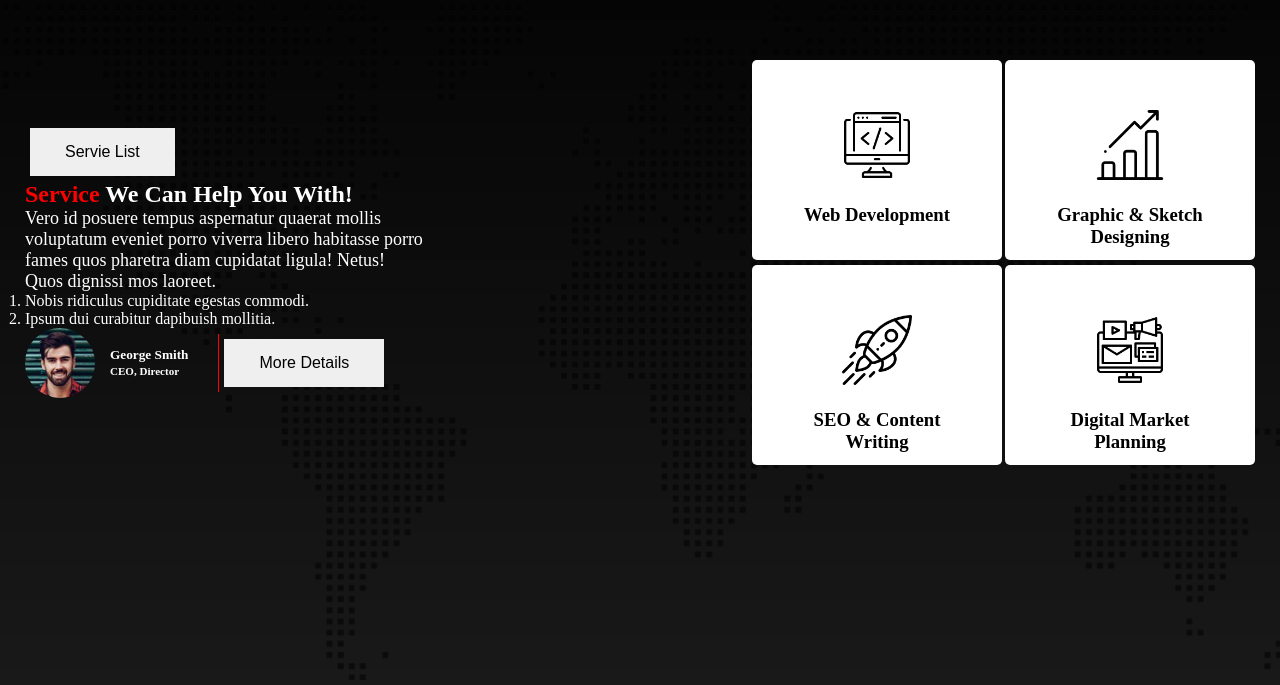
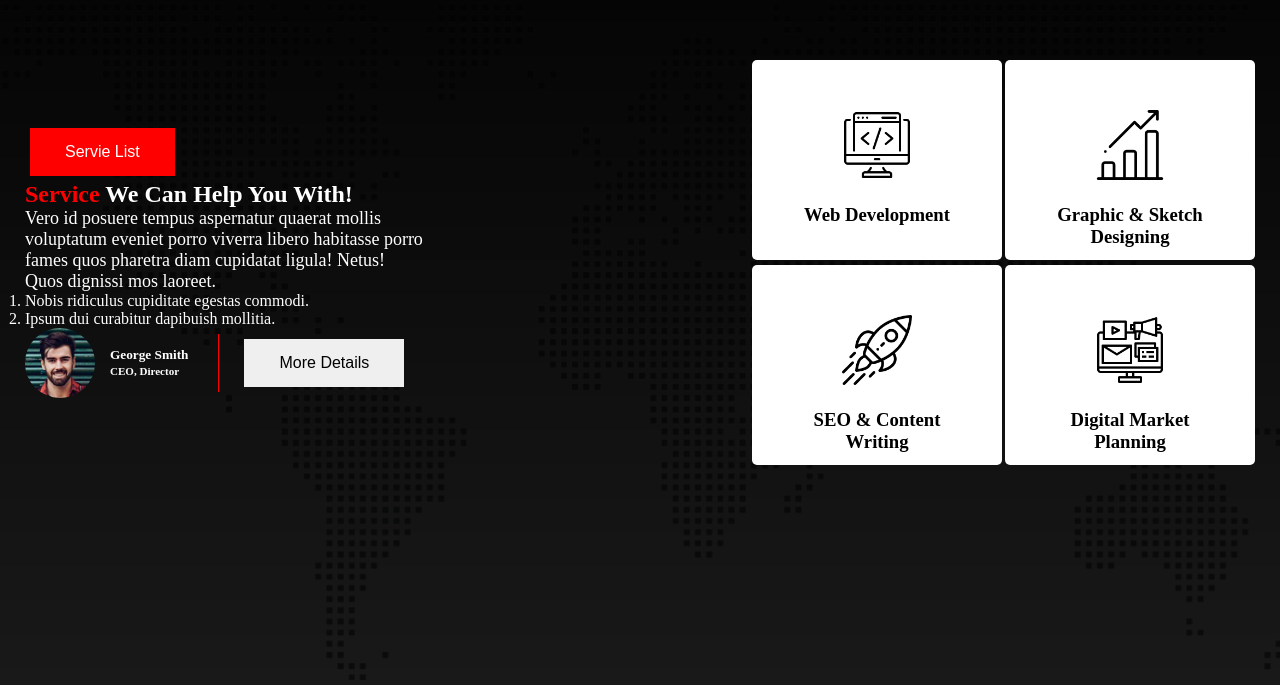
Before and after one commit to omarjafor/DigitalAgency, a plain HTML site: page index.html in a window 1280 px wide. Shown: the part 1034-1719 px from the top of the page. Drawn offline with Linux system fonts and the light colour scheme.

Commit message:
service section

```diff
--- a/index.html
+++ b/index.html
@@ -43,7 +43,7 @@
         <!-- Service Section start here  -->
         <div class="service-container">
             <div class="service-lside">
-                <button class="btn">Servie List</button>
+                <button class="btn bg-primary">Servie List</button>
                 <h2><span class="primary">Service</span> We Can Help You With!</h2>
                 <p class="service-description">Vero id posuere tempus aspernatur quaerat mollis voluptatum eveniet porro viverra libero habitasse porro fames quos pharetra diam cupidatat ligula! Netus! Quos dignissi mos laoreet.</p>
                 <ol>
--- a/style.css
+++ b/style.css
@@ -124,4 +124,5 @@ p{
 }
 .author-button{
     border-left: 1px solid red;
+    padding-left: 20px;
 }
```
